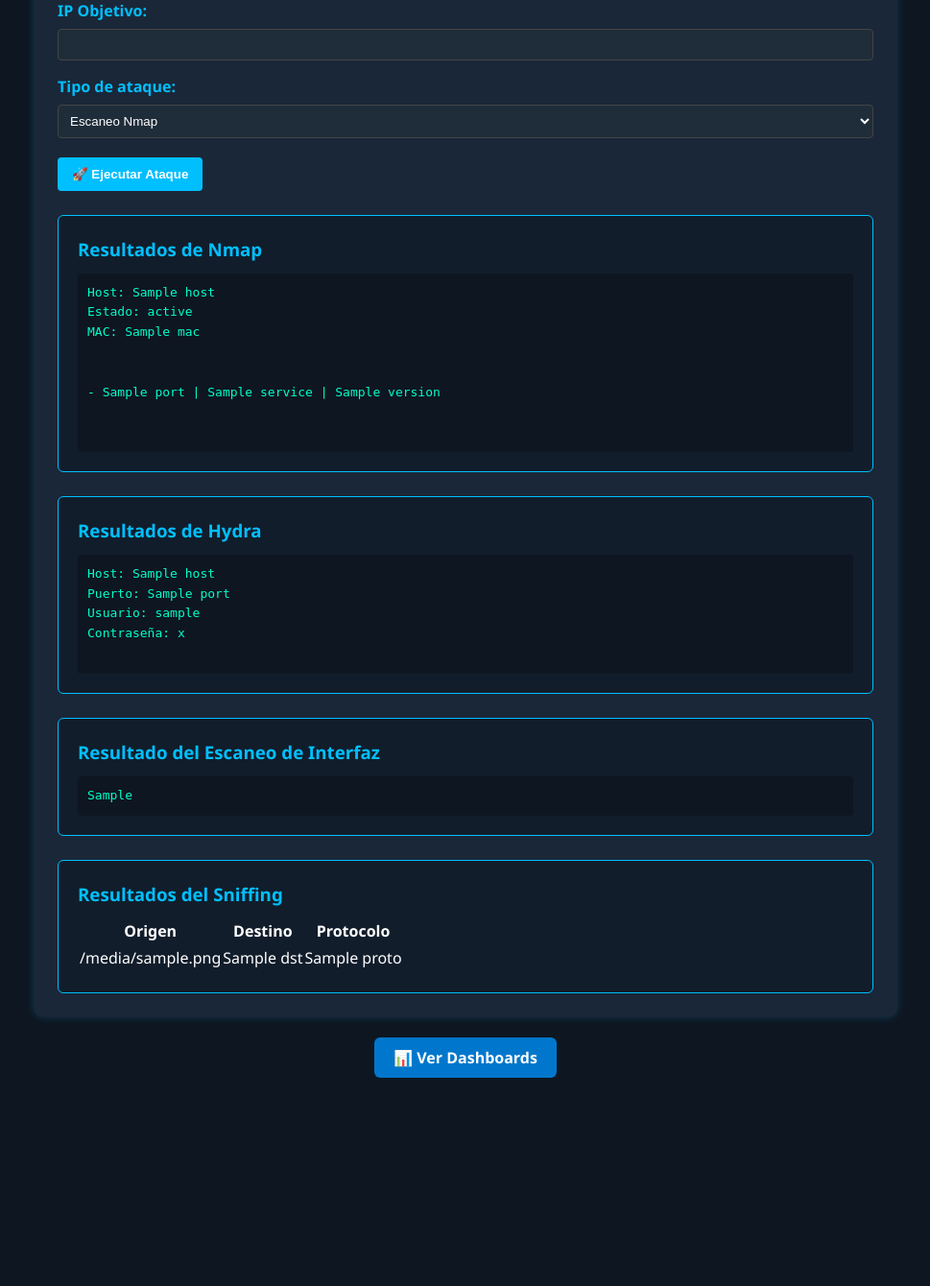
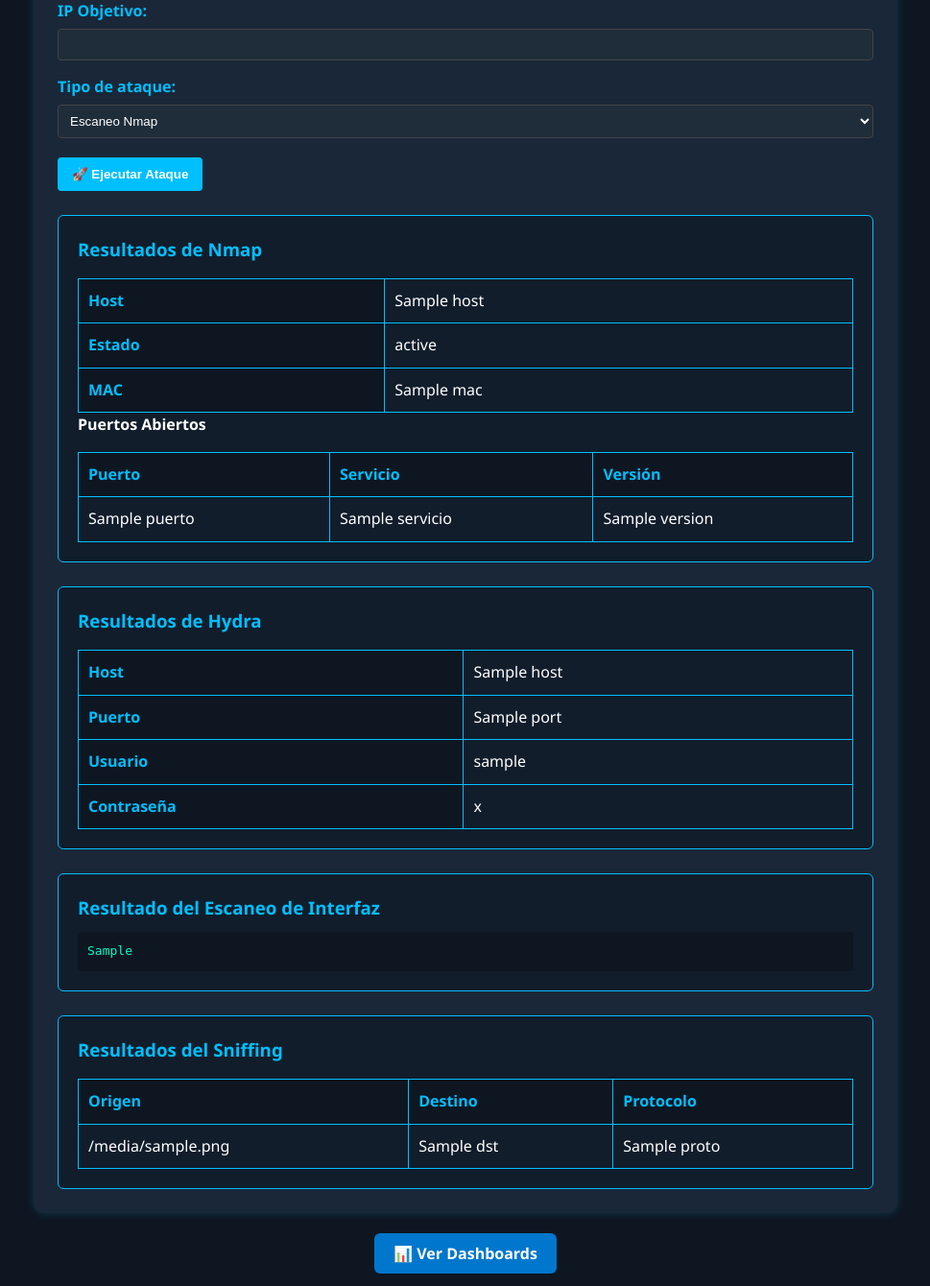
Before and after one commit to vgonsie/Proyecto-ASIR2, a Flask app: template flask-app/templates/index.html in a window 1280 px wide. Shown: the part 171-1511 px from the top of the page at 96% size, without its empty margins (155-1124 px from the left). Before the commit the page ends 1294 px from the top, so only its background shows below. Run offline with Flask 2, Linux system fonts and the light colour scheme; the template is opened without the code that fills it: most values are stand-ins (such as "Sample title", 1, 10 or a date in 2020).

Commit message:
Add files via upload

```diff
--- a/flask-app/app.py
+++ b/flask-app/app.py
@@ -100,22 +100,23 @@ def run_nmap(ip):
         return {"error": e.output.decode(), "raw_output": e.output.decode()}
 
 def parse_nmap_output(output):
-    data = {"host": "", "status": "", "ports": [], "mac": "", "raw_output": output}
+    data = {"host": "", "estado": "", "puertos": [], "mac": "", "raw_output": output}
     for line in output.splitlines():
         if "Nmap scan report for" in line:
             data["host"] = line.split("for")[1].strip()
         elif "Host is up" in line:
-            data["status"] = line.strip()
+            data["estado"] = "Activo"
         elif "MAC Address:" in line:
             data["mac"] = line.split("MAC Address:")[1].strip()
         elif "/tcp" in line and "open" in line:
             p = line.split()
-            data["ports"].append({
-                "port": p[0],
-                "state": p[1],
-                "service": p[2],
-                "version": " ".join(p[3:]) if len(p) > 3 else ""
-            })
+            data["puertos"].append({
+	        "puerto": p[0],
+    		"estado": p[1],
+    	    	"servicio": p[2],
+ 	    	"version": " ".join(p[3:]) if len(p) > 3 else ""
+	    })
+
     return data
 
 def guardar_resultado_nmap(result, ip):
--- a/flask-app/static/styles.css
+++ b/flask-app/static/styles.css
@@ -289,3 +289,51 @@ footer {
     transition: background 0.3s ease;
     margin-left: 10px;
 }
+
+table {
+    width: 100%;
+    border-collapse: collapse;
+    margin-top: 15px;
+}
+
+table, th, td {
+    border: 1px solid #00bfff;
+}
+
+th, td {
+    padding: 10px;
+    text-align: left;
+}
+
+th {
+    background-color: #0e1621;
+    color: #00bfff;
+}
+
+.raw-output {
+    background-color: #0e1621;
+    padding: 10px;
+    color: #00ffcc;
+    border: 1px solid #00bfff;
+    border-radius: 4px;
+    margin-top: 15px;
+    white-space: pre-wrap;
+    max-height: 300px;
+    overflow-y: auto;
+}
+
+.toggle-btn {
+    margin-top: 15px;
+    background-color: #0077cc;
+    color: white;
+    padding: 8px 14px;
+    border: none;
+    border-radius: 4px;
+    font-weight: bold;
+    cursor: pointer;
+    transition: background-color 0.3s ease;
+}
+
+.toggle-btn:hover {
+    background-color: #005fa3;
+}
--- a/flask-app/templates/index.html
+++ b/flask-app/templates/index.html
@@ -24,7 +24,6 @@
                 <option value="nmap">Escaneo Nmap</option>
                 <option value="hydra">Fuerza Bruta (Hydra)</option>
                 <option value="syn_flood">SYN Flood</option>
-                <option value="sniff">Sniffing de Red</option>
                 <option value="ssh_ip">Escaneo interfaz de red (SSH)</option>
             </select>
 
@@ -75,40 +74,83 @@
         {% if result %}
             <div class="output-box">
     <h3>Resultados de Nmap</h3>
-                <pre>
-Host: {{ result.host }}
-Estado: {{ result.status }}
-MAC: {{ result.mac }}
+    <table>
+        <tr><th>Host</th><td>{{ result.host }}</td></tr>
+        <tr><th>Estado</th><td>{{ result.estado }}</td></tr>
+        <tr><th>MAC</th><td>{{ result.mac }}</td></tr>
+    </table>
 
-{% for p in result.ports %}
-- {{ p.port }} | {{ p.service }} | {{ p.version }}
+    <h4>Puertos Abiertos</h4>
+    <table>
+        <thead>
+            <tr>
+                <th>Puerto</th>
+                <th>Servicio</th>
+                <th>Versión</th>
+            </tr>
+        </thead>
+        <tbody>
+            {% for p in result.puertos %}
+                <tr>
+                    <td>{{ p.puerto }}</td>
+                    <td>{{ p.servicio }}</td>
+                    <td>{{ p.version }}</td>
+                </tr>
             {% endfor %}
-                </pre>
+        </tbody>
+    </table>
+
 </div>
+
         {% endif %}
 
         {% if hydra_result %}
             <div class="output-box">
     <h3>Resultados de Hydra</h3>
     {% if hydra_result.error %}
-                    <pre>{{ hydra_result.error }}</pre>
+        <p style="color: red;">{{ hydra_result.error }}</p>
     {% else %}
-                    <pre>
-Host: {{ hydra_result.host }}
-Puerto: {{ hydra_result.port }}
-Usuario: {{ hydra_result.login }}
-Contraseña: {{ hydra_result.password }}
-                    </pre>
+        <table>
+            <tr><th>Host</th><td>{{ hydra_result.host }}</td></tr>
+            <tr><th>Puerto</th><td>{{ hydra_result.port }}</td></tr>
+            <tr><th>Usuario</th><td>{{ hydra_result.login }}</td></tr>
+            <tr><th>Contraseña</th><td>{{ hydra_result.password }}</td></tr>
+        </table>
+
+        <pre id="hydra-raw" class="raw-output" style="display:none;">{{ hydra_result.raw }}</pre>
     {% endif %}
 </div>
+
         {% endif %}
 
         {% if ssh_result %}
     <div class="output-box">
         <h3>Resultado del Escaneo de Interfaz</h3>
+        {% if ssh_result is iterable and ssh_result[0] is mapping %}
+            <table>
+                <thead>
+                    <tr>
+                        <th>Interfaz</th>
+                        <th>IP</th>
+                        <th>Máscara</th>
+                    </tr>
+                </thead>
+                <tbody>
+                    {% for item in ssh_result %}
+                        <tr>
+                            <td>{{ item.nombre }}</td>
+                            <td>{{ item.ip }}</td>
+                            <td>{{ item.mask }}</td>
+                        </tr>
+                    {% endfor %}
+                </tbody>
+            </table>
+        {% else %}
             <pre>{{ ssh_result }}</pre>
+        {% endif %}
     </div>
 {% endif %}
+
 
         {% if sniff_results %}
             <div class="output-box">
@@ -166,5 +208,6 @@ Contraseña: {{ hydra_result.password }}
         updateForm();
         tipoSelect.addEventListener('change', updateForm);
     </script>
+
 </body>
 </html>
```
Lines whose indentation alone changed are shown as unchanged.
